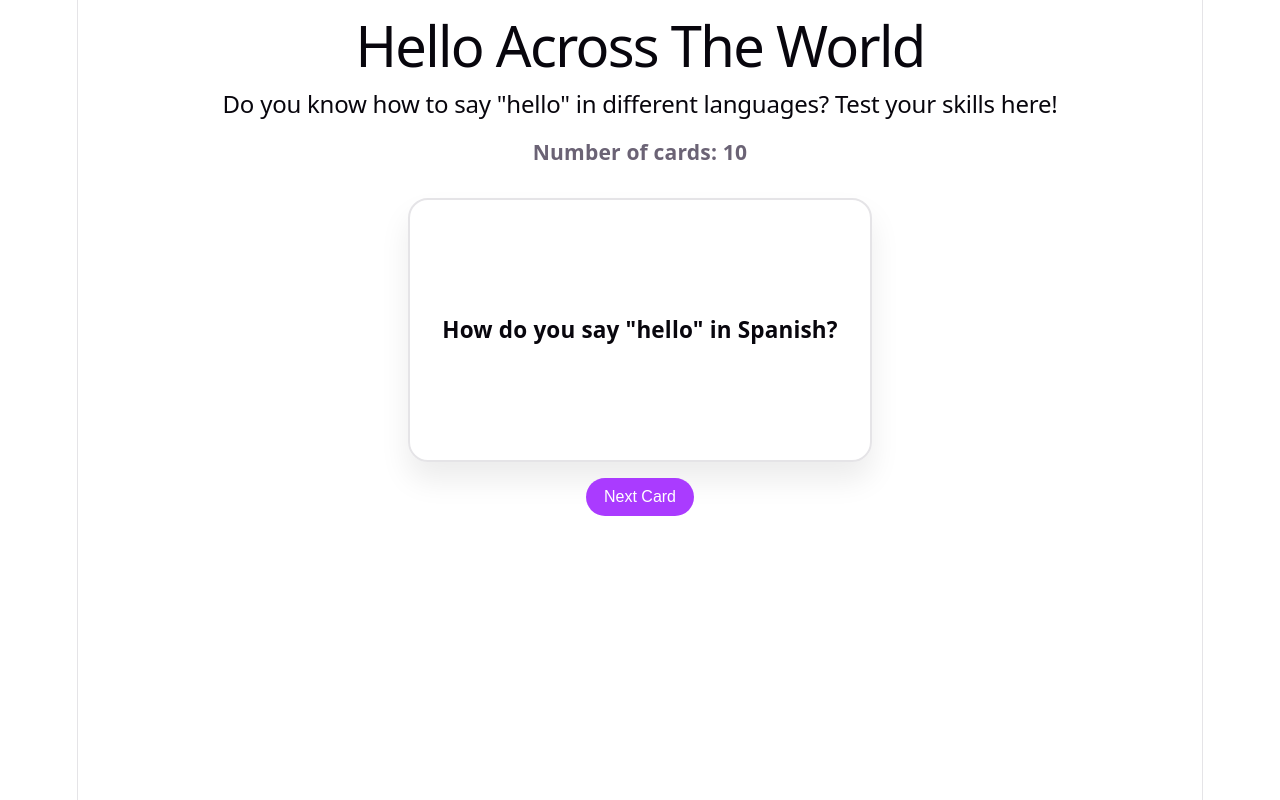
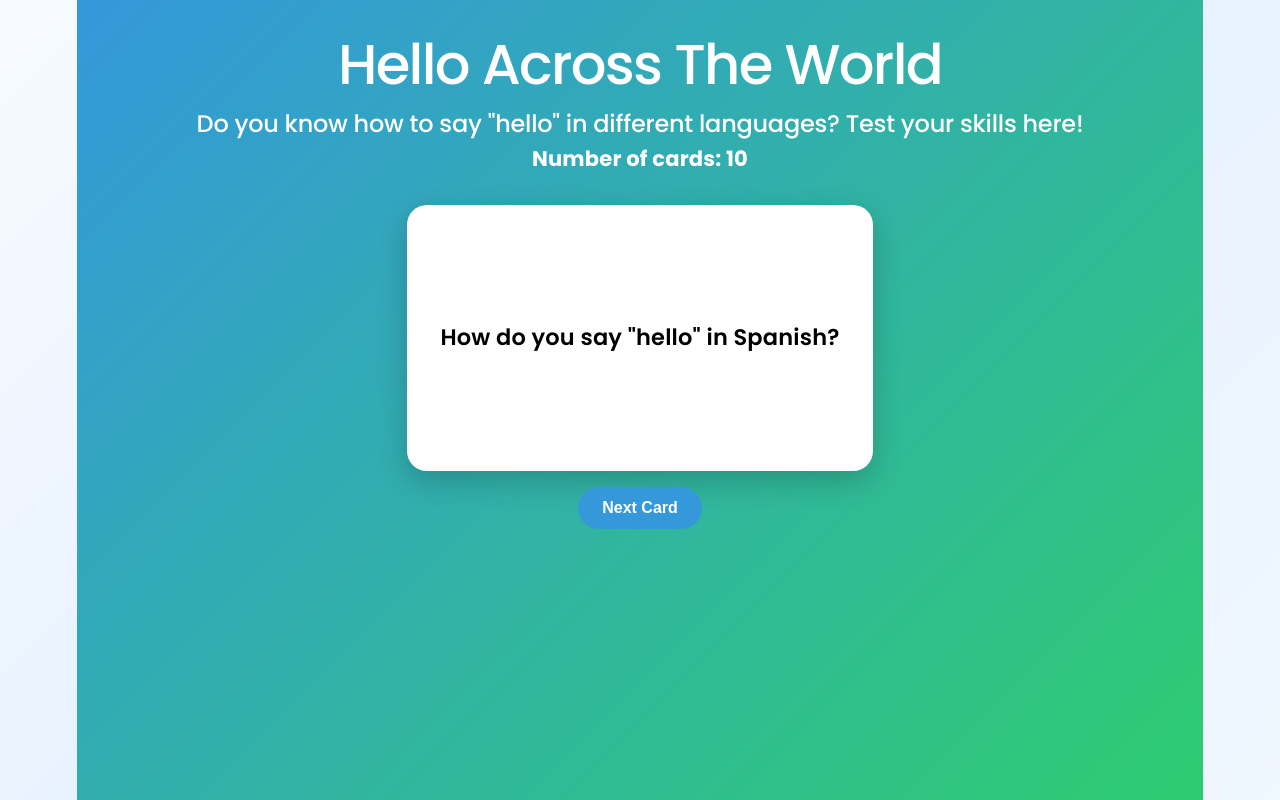
Before and after one commit to mmuskann/Flashcards, a React (Vite) app in the folder Flashcards/: page / in a window 1280 px wide. Built offline with nearby package versions, Linux system fonts and the light colour scheme.

Commit message:
Finished styling

```diff
--- a/Flashcards/src/App.css
+++ b/Flashcards/src/App.css
@@ -29,15 +29,15 @@
 .card-count {
   margin: 0;
   font-size: 18px;
-  color: var(--text-h);
+  color: white;
 }
 
 .flashcard {
   width: min(420px, 90vw);
   height: 220px;
   border-radius: 20px;
-  border: 2px solid var(--border);
-  background: var(--surface);
+  border: 3px solid rgba(255, 255, 255, 0.3);
+  background: white;
   color: var(--text-h);
   display: grid;
   place-items: center;
@@ -45,7 +45,7 @@
   text-align: center;
   cursor: pointer;
   transition: transform 0.3s ease, box-shadow 0.3s ease, background 0.3s ease;
-  box-shadow: 0 18px 30px rgba(0, 0, 0, 0.08);
+  box-shadow: 0 10px 30px rgba(0, 0, 0, 0.2);
 }
 
 .flashcard:hover {
@@ -59,18 +59,20 @@
 }
 
 .next-card {
-  padding: 10px 18px;
+  padding: 12px 24px;
   border-radius: 999px;
   border: none;
-  background: var(--accent);
-  color: var(--button-text, #fff);
+  background: #3498db;
+  color: white;
   cursor: pointer;
   font-size: 16px;
-  transition: background 0.2s ease;
+  font-weight: 600;
+  transition: background 0.2s ease, transform 0.2s ease;
 }
 
 .next-card:hover {
-  background: var(--accent-hover, #0050b3);
+  background: #2980b9;
+  transform: scale(1.05);
 }
 
 .hero {
@@ -238,3 +240,11 @@
     border-right-color: var(--border);
   }
 }
+
+/* Page background */
+body {
+  margin: 0;
+  min-height: 100vh;
+  background: linear-gradient(135deg, #f7fbff 0%, #e6f0ff 50%, #f0f7ff 100%);
+  color: var(--text-h);
+}
--- a/Flashcards/src/index.css
+++ b/Flashcards/src/index.css
@@ -1,18 +1,20 @@
+@import url('https://fonts.googleapis.com/css2?family=Poppins:wght@400;500;600;700&display=swap');
+
 :root {
-  --text: #6b6375;
-  --text-h: #08060d;
-  --bg: #fff;
-  --border: #e5e4e7;
-  --code-bg: #f4f3ec;
-  --accent: #aa3bff;
-  --accent-bg: rgba(170, 59, 255, 0.1);
-  --accent-border: rgba(170, 59, 255, 0.5);
+  --text: #000000;
+  --text-h: #000000;
+  --bg: #e8f4f8;
+  --border: #a8d8ea;
+  --code-bg: #d4f1f4;
+  --accent: #2ecc71;
+  --accent-bg: rgba(46, 204, 113, 0.1);
+  --accent-border: rgba(46, 204, 113, 0.5);
   --social-bg: rgba(244, 243, 236, 0.5);
   --shadow:
     rgba(0, 0, 0, 0.1) 0 10px 15px -3px, rgba(0, 0, 0, 0.05) 0 4px 6px -2px;
 
-  --sans: system-ui, 'Segoe UI', Roboto, sans-serif;
-  --heading: system-ui, 'Segoe UI', Roboto, sans-serif;
+  --sans: 'Poppins', system-ui, 'Segoe UI', Roboto, sans-serif;
+  --heading: 'Poppins', system-ui, 'Segoe UI', Roboto, sans-serif;
   --mono: ui-monospace, Consolas, monospace;
 
   font: 18px/145% var(--sans);
@@ -32,14 +34,14 @@
 
 @media (prefers-color-scheme: dark) {
   :root {
-    --text: #9ca3af;
-    --text-h: #f3f4f6;
-    --bg: #16171d;
-    --border: #2e303a;
-    --code-bg: #1f2028;
-    --accent: #c084fc;
-    --accent-bg: rgba(192, 132, 252, 0.15);
-    --accent-border: rgba(192, 132, 252, 0.5);
+    --text: #000000;
+    --text-h: #000000;
+    --bg: #0a3d52;
+    --border: #1a5f7a;
+    --code-bg: #0f5a73;
+    --accent: #27ae60;
+    --accent-bg: rgba(39, 174, 96, 0.15);
+    --accent-border: rgba(39, 174, 96, 0.5);
     --social-bg: rgba(47, 48, 58, 0.5);
     --shadow:
       rgba(0, 0, 0, 0.4) 0 10px 15px -3px, rgba(0, 0, 0, 0.25) 0 4px 6px -2px;
@@ -59,18 +61,19 @@ body {
   max-width: 100%;
   margin: 0 auto;
   text-align: center;
-  border-inline: 1px solid var(--border);
   min-height: 100svh;
   display: flex;
   flex-direction: column;
   box-sizing: border-box;
+  background: linear-gradient(135deg, #3498db 0%, #2ecc71 100%);
+  padding: 20px;
 }
 
 h1,
 h2 {
   font-family: var(--heading);
   font-weight: 500;
-  color: var(--text-h);
+  color: white;
 }
 
 h1 {
@@ -91,8 +94,13 @@ h2 {
     font-size: 20px;
   }
 }
+h3 {
+  color: white;
+  margin: 0;
+}
 p {
   margin: 0;
+  color: black;
 }
 
 code,
@@ -100,7 +108,7 @@ code,
   font-family: var(--mono);
   display: inline-flex;
   border-radius: 4px;
-  color: var(--text-h);
+  color: black;
 }
 
 code {
```
